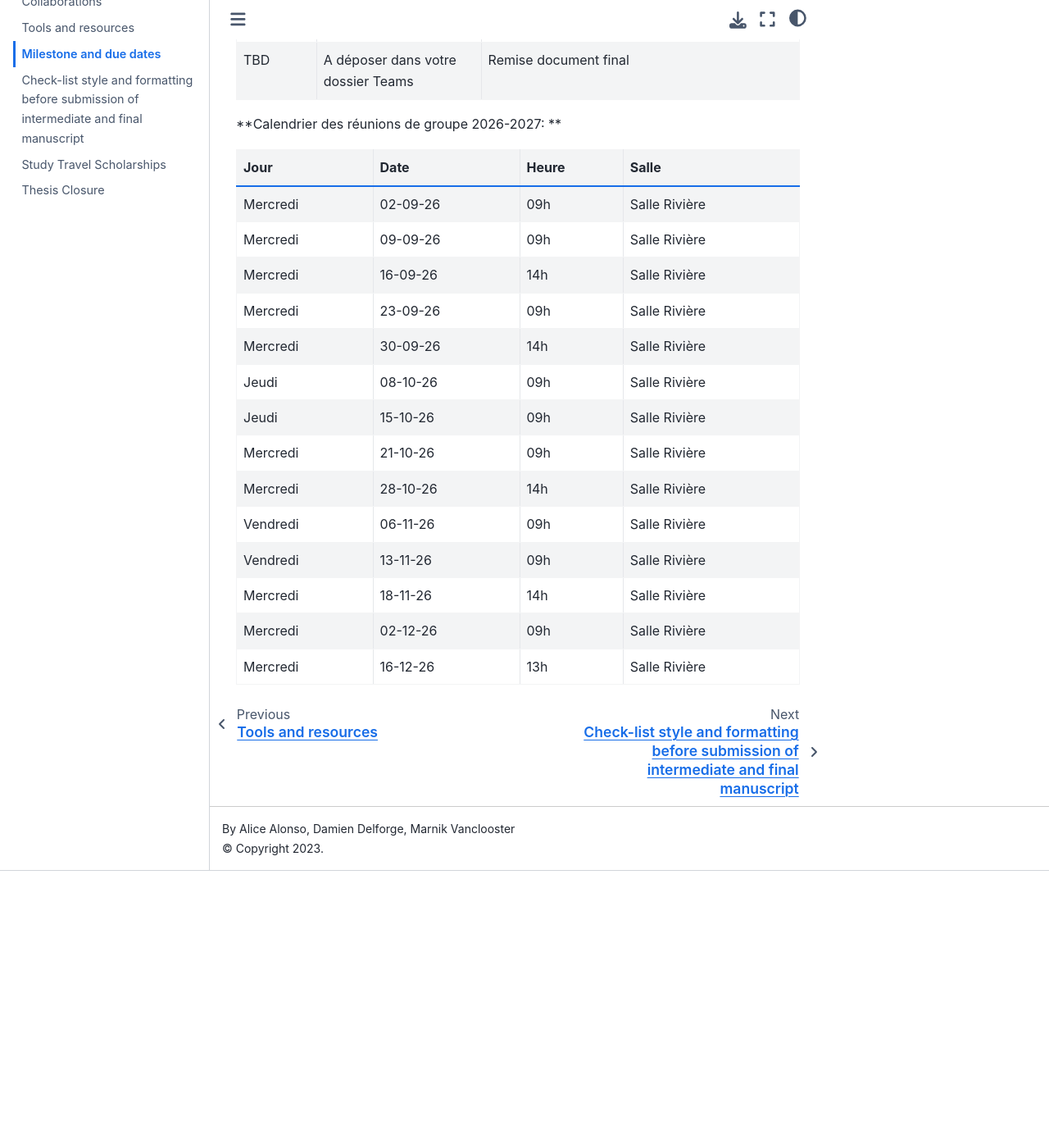
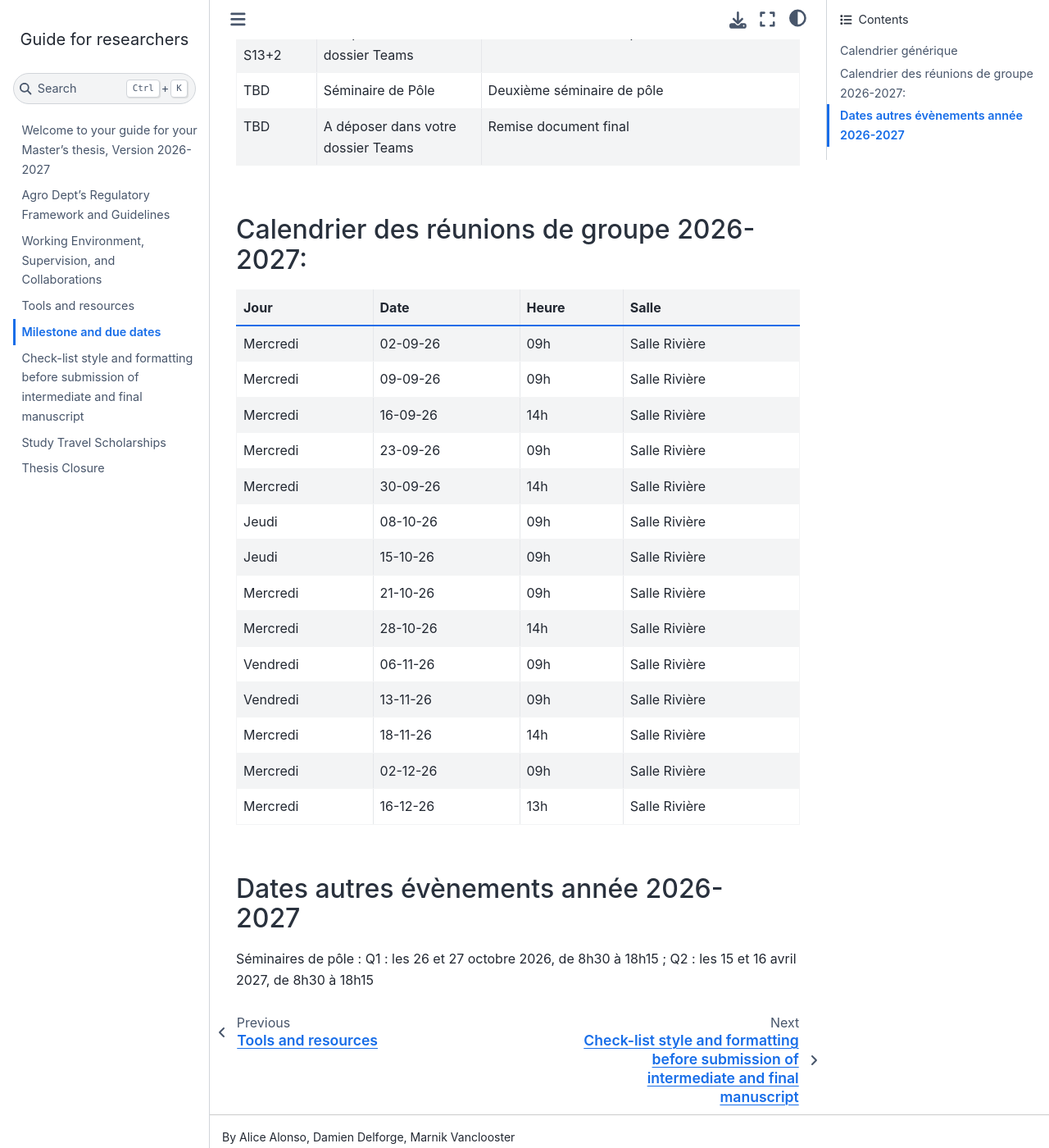
Before and after one commit to GERUlab/guide4researchers, a Jupyter Book: the page built from chapter4.md, in a window 1280 px wide and 1400 px high, scrolled down 1105 px. Shown: the whole window at 82% size. Built offline with Jupyter Book 1.0.4 settings and Sphinx 7.4.7 and the Sphinx Book theme 1.1.4, drawn with Linux system fonts in a browser that asks for light colours; before the commit the page ends 2167 px from its top, so only the background shows below that.

Commit message:
Update chapter4.md

```diff
--- a/chapter4.md
+++ b/chapter4.md
@@ -1,6 +1,8 @@
 # Milestone and due dates
 
+## Calendrier générique
 Notez que les manuscrits, ce compris les intermédiaires, ne seront révisés que si la check-list a été entièrement respectée.
+
 
 | Date          |                                    | Objet                                                                                    |
 |---------------|------------------------------------|------------------------------------------------------------------------------------------|
@@ -22,8 +24,7 @@ Notez que les manuscrits, ce compris les intermédiaires, ne seront révisés qu
 | TBD           | Séminaire de Pôle                  | Deuxième séminaire de pôle                                                               |
 | TBD           | A déposer dans votre dossier Teams | Remise document final                                                                    |
 
-**Calendrier des réunions de groupe 2026-2027:
-**
+## Calendrier des réunions de groupe 2026-2027:
 | Jour | Date | Heure | Salle |
 |---|---|---|---|
 | Mercredi | 02-09-26 | 09h | Salle Rivière |
@@ -40,3 +41,8 @@ Notez que les manuscrits, ce compris les intermédiaires, ne seront révisés qu
 | Mercredi | 18-11-26 | 14h | Salle Rivière |
 | Mercredi | 02-12-26 | 09h | Salle Rivière |
 | Mercredi | 16-12-26 | 13h | Salle Rivière |
+
+## Dates autres évènements année 2026-2027
+Séminaires de pôle :
+Q1 : les 26 et 27 octobre 2026, de 8h30 à 18h15 ;
+Q2 : les 15 et 16 avril 2027, de 8h30 à 18h15
```
